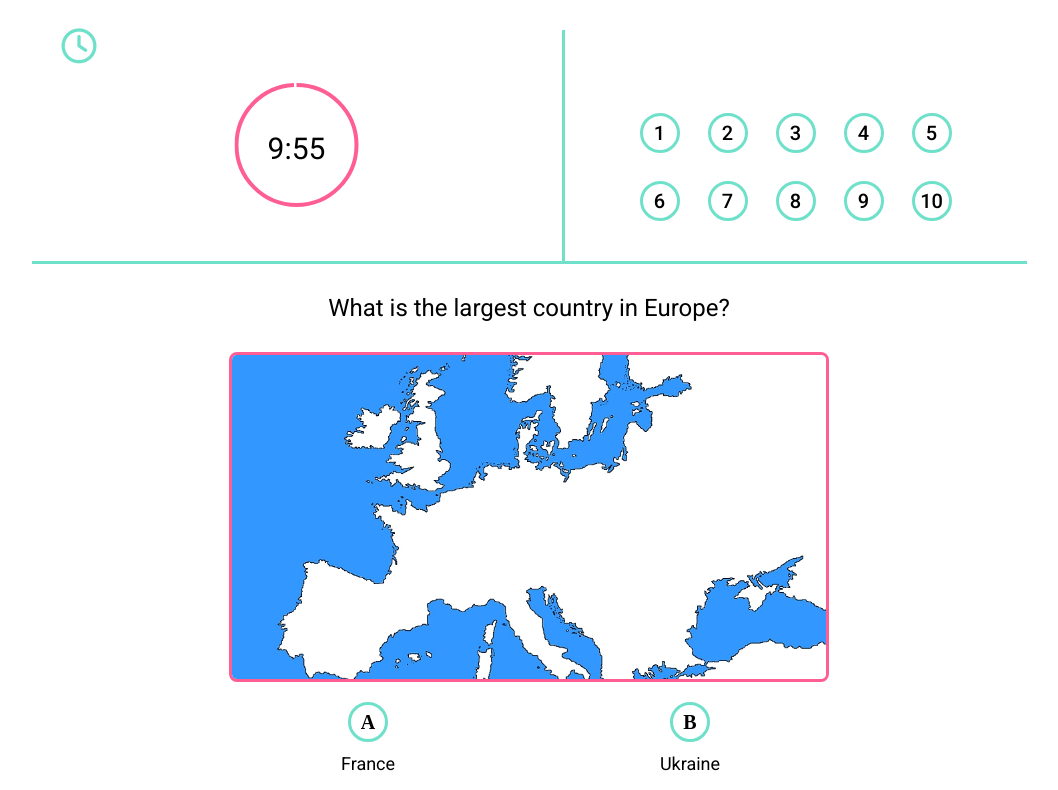
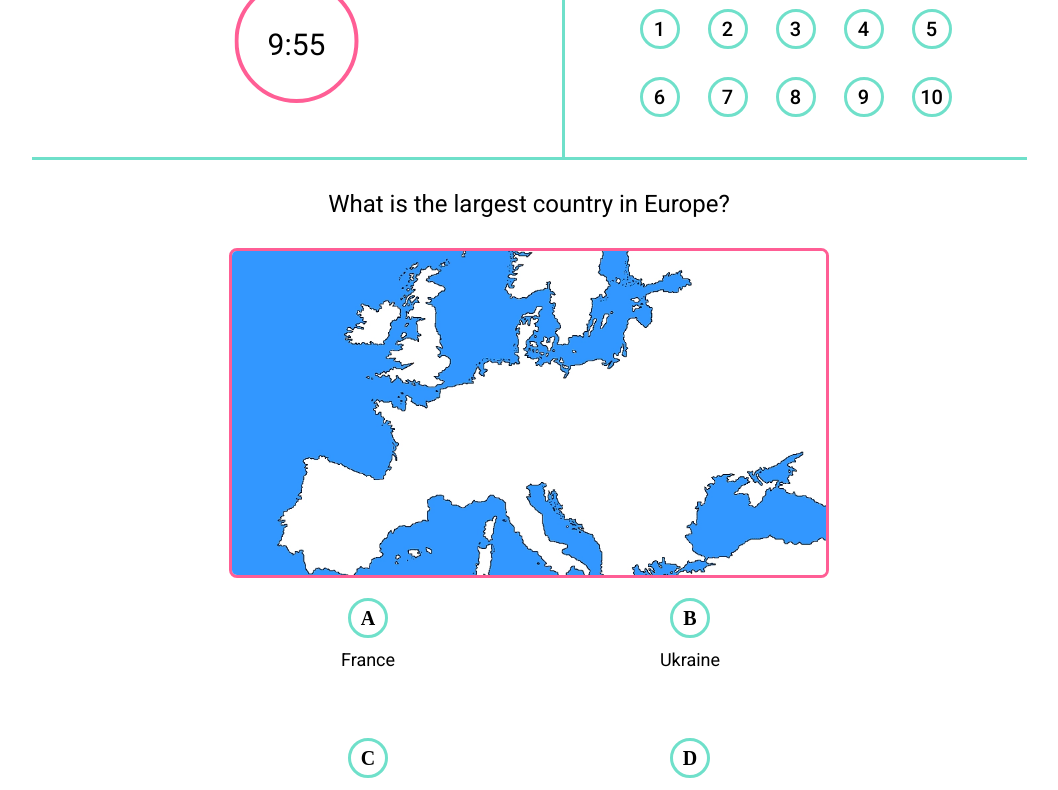
Before and after one commit to Dazy888/Geography-Test, a Next.js app in the folder client/: page /test in a window 1280 px wide. Shown: the top 790 px of the page, without its empty margins (111-1169 px from the left). Built offline with nearby package versions, Linux system fonts and the light colour scheme; a web font is replaced by a local one.

Commit message:
Added loader

```diff
--- a/client/src/components/stats/RestartBtn.tsx
+++ b/client/src/components/stats/RestartBtn.tsx
@@ -2,19 +2,15 @@ import React from "react";
 import { useRouter } from "next/router"
 import { useAppDispatch } from "@/hooks/redux"
 import styles from "@/styles/Stats.module.scss"
-import { resetPassedQuestions, resetUserAnswers, setCurrentQuestion, setFinishedTest, setWastedTime } from "@/store/reducer/TestSlice"
+import { resetData } from "@/pages/test"
 
 const RestartBtnComponent = () => {
     const dispatch = useAppDispatch()
     const router = useRouter()
 
     const restartTest = () => {
-        dispatch(resetUserAnswers())
-        dispatch(setCurrentQuestion(0))
-        dispatch(resetPassedQuestions())
-        dispatch(setWastedTime(0))
-        dispatch(setFinishedTest(false))
         router.push('/')
+        resetData(dispatch)
     }
 
     return <button onClick={restartTest} className={`${styles['restart-btn']} mt-24 mx-auto rounded-xl text-2xl text-white py-2 px-10 duration-300`}>Retake the test</button>
--- a/client/src/components/test/content/Main.tsx
+++ b/client/src/components/test/content/Main.tsx
@@ -48,15 +48,10 @@ const MainComponent = () => {
     }
 
     return(
-        <main className={'text-center mx-auto'}>
-            { answers
-                ?    <>
-                        <Question {...{ imgAnim, textAnim }} />
-                        <Answers {...{ textAnim }} answers={answers[currentQuestion]} />
-                        <NextBtn {...{ nextQuestionListener }} />
-                     </>
-                :    <div className={`${styles.loader} mx-auto mt-60`}></div>
-            }
+        <main className={'text-center mx-auto mb-10'}>
+            <Question {...{ imgAnim, textAnim }} />
+            <Answers {...{ textAnim }} answers={answers[currentQuestion]} />
+            <NextBtn {...{ nextQuestionListener }} />
         </main>
     )
 }
--- a/client/src/components/test/header/Header.tsx
+++ b/client/src/components/test/header/Header.tsx
@@ -3,7 +3,7 @@ import { Timer } from "@/components/test/header/timer/Timer"
 import { Questions } from "@/components/test/header/questions/Questions"
 
 const HeaderComponent = () => (
-    <header className={`flex justify-between items-baseline pt-7`}>
+    <header className={`flex justify-between items-baseline pt-7 mt-10`}>
         <Timer />
         <Questions />
     </header>
--- a/client/src/pages/test.tsx
+++ b/client/src/pages/test.tsx
@@ -4,10 +4,20 @@ import { useRouter } from "next/router"
 import styles from '@/styles/Test.module.scss'
 import { useAppDispatch, useAppSelector } from "@/hooks/redux"
 // Store
-import { setFinishedTest } from "@/store/reducer/TestSlice"
+import { resetPassedQuestions, resetUserAnswers, setCurrentQuestion, setFinishedTest, setWastedTime } from "@/store/reducer/TestSlice"
 // Components
 import { Header } from "@/components/test/header/Header"
 import { Main } from "@/components/test/content/Main"
+// Models
+import { AppDispatch } from "@/store/store"
+
+export function resetData(dispatch: AppDispatch) {
+    dispatch(resetUserAnswers())
+    dispatch(setCurrentQuestion(0))
+    dispatch(resetPassedQuestions())
+    dispatch(setWastedTime(0))
+    dispatch(setFinishedTest(false))
+}
 
 const Test = () => {
     const dispatch = useAppDispatch()
@@ -17,8 +27,8 @@ const Test = () => {
 
     useEffect(() => {
         if (finishedTest) {
-            dispatch(setFinishedTest(false))
             router.push('/')
+            resetData(dispatch)
         }
     }, [finishedTest])
 
@@ -27,9 +37,14 @@ const Test = () => {
             <Head>
                 <title>Test</title>
             </Head>
-            <div id={styles.wrapper} className={'w-fit h-fit mx-auto pb-6'}>
-                <Header />
-                <Main />
+            <div id={styles.wrapper} className={'w-fit h-screen mx-auto flex justify-center items-center'}>
+                { finishedTest
+                    ?   <div className={styles.loader}></div>
+                    :   <div>
+                            <Header />
+                            <Main />
+                        </div>
+                }
             </div>
         </>
     )
```
